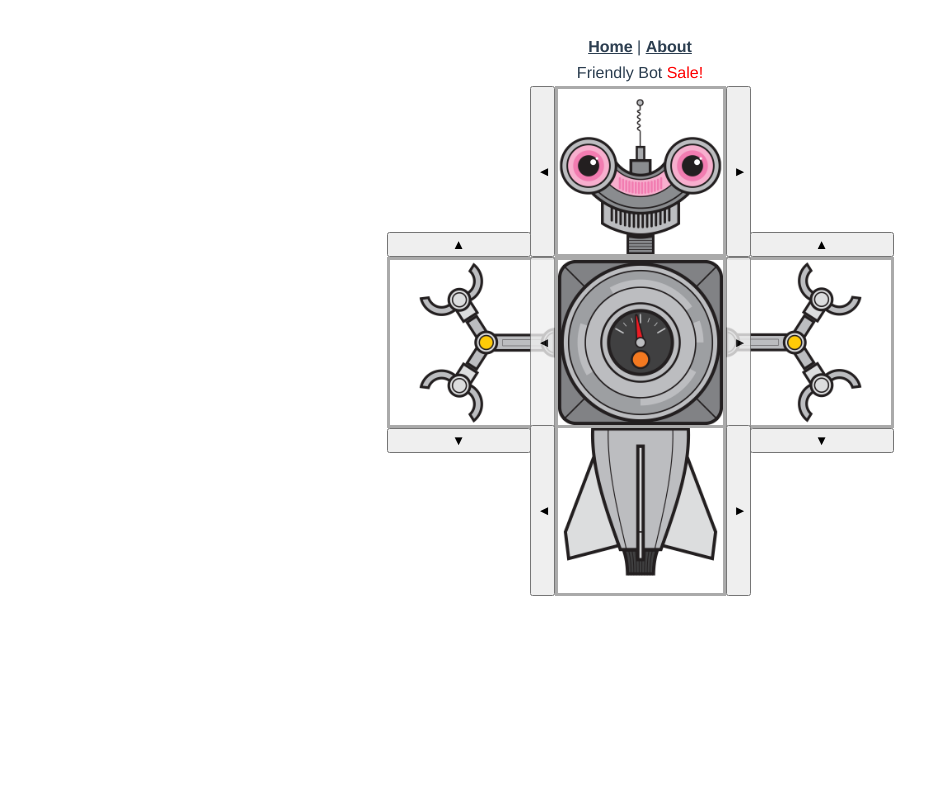
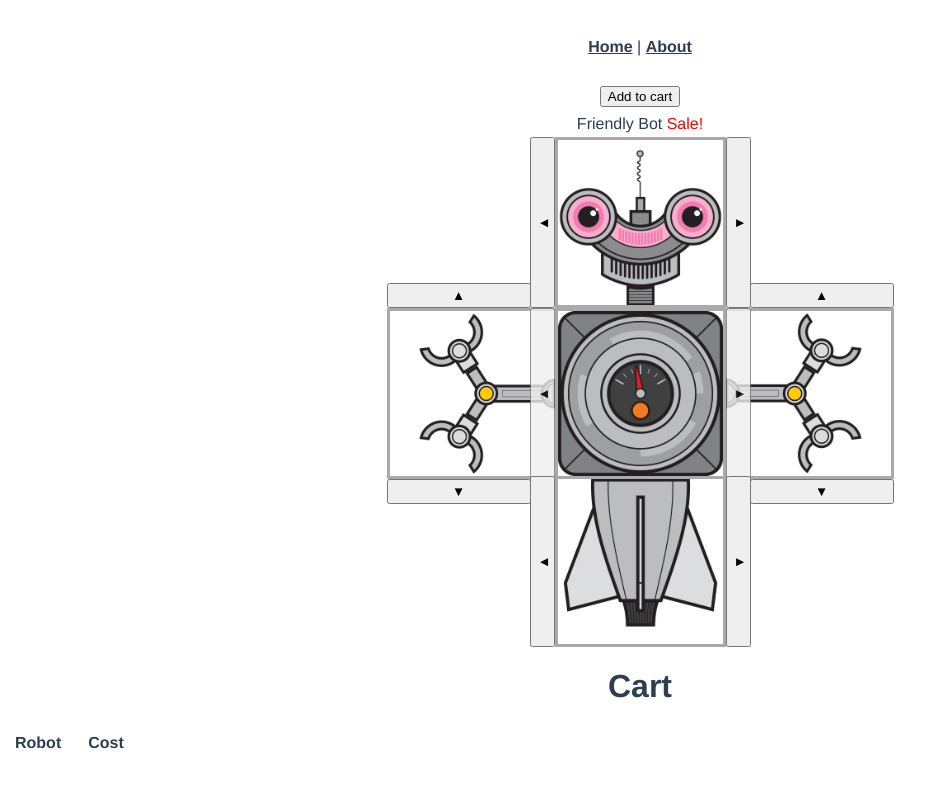
Before and after one commit to NickHafner/Build-a-Bot, a Vue app in the folder build-a-bot/: page /build in a window 1280 px wide. Shown: the top 788 px of the page, without its empty margins (0-941 px from the left). Built offline with nearby package versions, Linux system fonts and the light colour scheme.

Commit message:
v-for to keep track of purchased robots

```diff
--- a/build-a-bot/src/build/RobotBuilder.vue
+++ b/build-a-bot/src/build/RobotBuilder.vue
@@ -1,10 +1,13 @@
 <template>
-     <div>
+
+     <div class="content">
+    <button Butto="add-to-cart" @click="addToCart()"> Add to cart </button>
+
     <div class="top-row">
       <div class="top part">
       <div class="robot-name">
         {{selectedRobot.head.title}}
-        <span v-if="selectedRobot.head.onSale" class="sale">Sale!</span>
+        <span v-if,="selectedRobot.head.onSale" class="sale">Sale!</span>
       </div>
         <img :src="selectedRobot.head.src" title="head"/>
         <button @click="selectPrevHead()" class="prev-selector">&#9668;</button>
@@ -35,6 +38,22 @@
         <button @click="selectNextBase()" class="next-selector">&#9658;</button>
       </div>
     </div>
+      <h1>Cart</h1>
+      <table>
+        <thead>
+          <tr>
+            <th>Robot</th>
+            <th class="cost">Cost</th>
+          </tr>
+        </thead>
+        <tbody>
+          <tr v-for="(robot, index) in cart" :key="index">
+            <td>{{robot.head.title}}</td>
+            <td class="cost">{{robot.cost}}</td>
+          </tr>
+        </tbody>
+        </table>
+     </div>
   </div>
 </template>
 
@@ -54,6 +73,7 @@
      data() {
        return {
          availableParts,
+         cart: [],
          selectedHeadIndex: 1,
          selectedArmLeftIndex: 1,
          selectedTorsoIndex: 1,
@@ -73,6 +93,12 @@
        }
      },
      methods: {
+       addToCart(){
+         const robot = this.selectedRobot;
+         const cost = robot.head.cost + robot.leftArm.cost + robot.torso.cost +
+              robot.rightArm.cost + robot.base.cost;
+         this.cart.push(Object.assign({}, robot, {cost}));
+       },
        selectNextHead() {
          this.selectedHeadIndex = getNextValidIndex(this.selectedHeadIndex, availableParts.heads.length);
        },
@@ -118,6 +144,7 @@
     width:165px;
     }
     .top-row {
+      padding-top: 30px;
     display:flex;
     justify-content: space-around;
     }
@@ -205,4 +232,23 @@
     .sale {
       color: red;
     }
+
+    .content {
+      position: relative;
+    }
+    .add-to-cart {
+      position: absolute;
+      right:  30px;
+      width: 220px;
+      padding: 10px;
+      font-size: 16px;
+    }
+    td, th {
+      text-align: left;
+      padding: 5px;
+      padding-right: 20px;
+    }
+    .cost{
+      text-align: right;
+    }
  </style>
```
